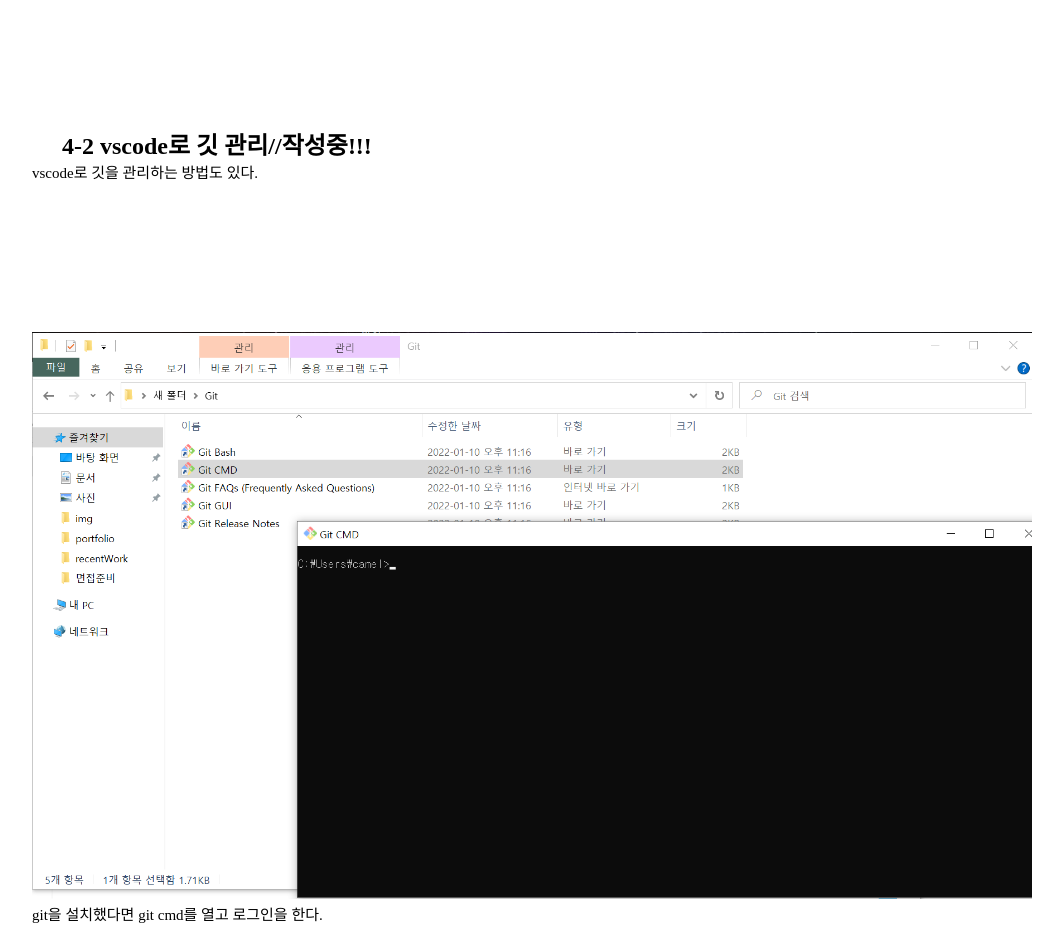
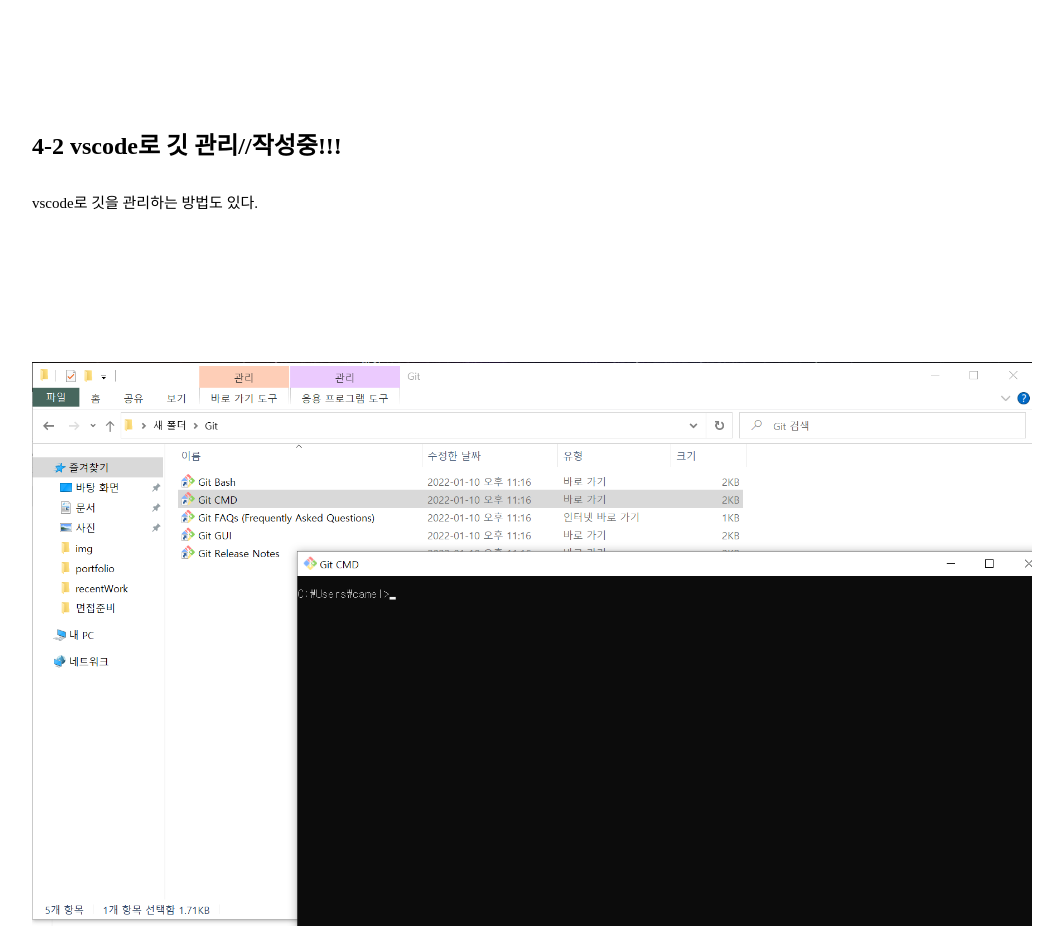
Before and after one commit to branchofmee/gitfor307, a plain HTML site: page index.html in a window 1280 px wide. Shown: the part 5880-6806 px from the top of the page, without its empty margins (108-1171 px from the left). Drawn offline with Linux system fonts and the light colour scheme.

Commit message:
Add files via upload

```diff
--- a/index.html
+++ b/index.html
@@ -12,7 +12,7 @@
     img {width:100%; margin: 150px 0px 0 0px;}
     p {font-size: 15px;}
     span {font-size:15px; color:red;}
-    h2 {margin:200px 0 0 30px;}
+    h2 {margin:200px 0 30px 0px;}
   </style>
 </head>
 <body>
```
